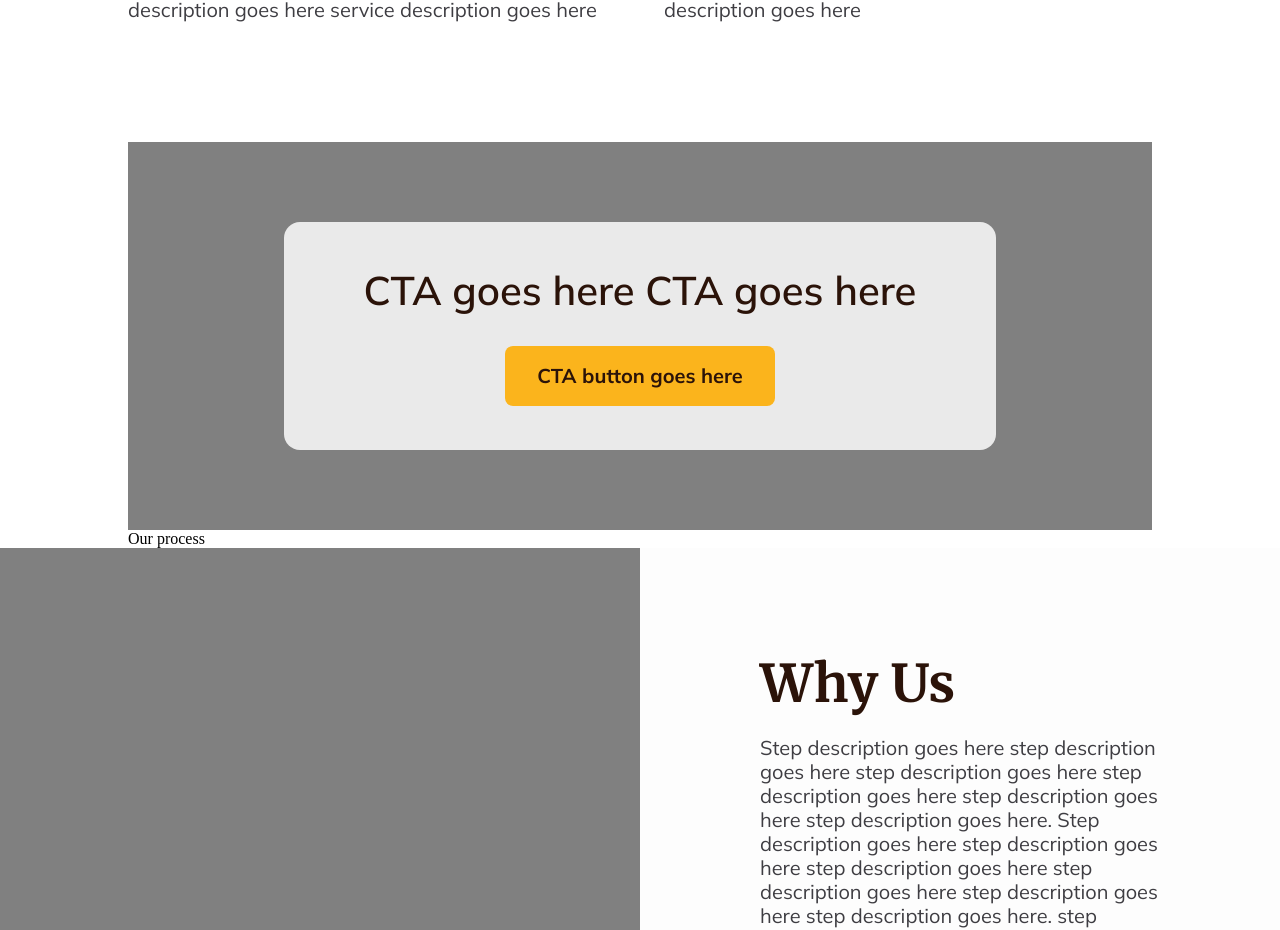
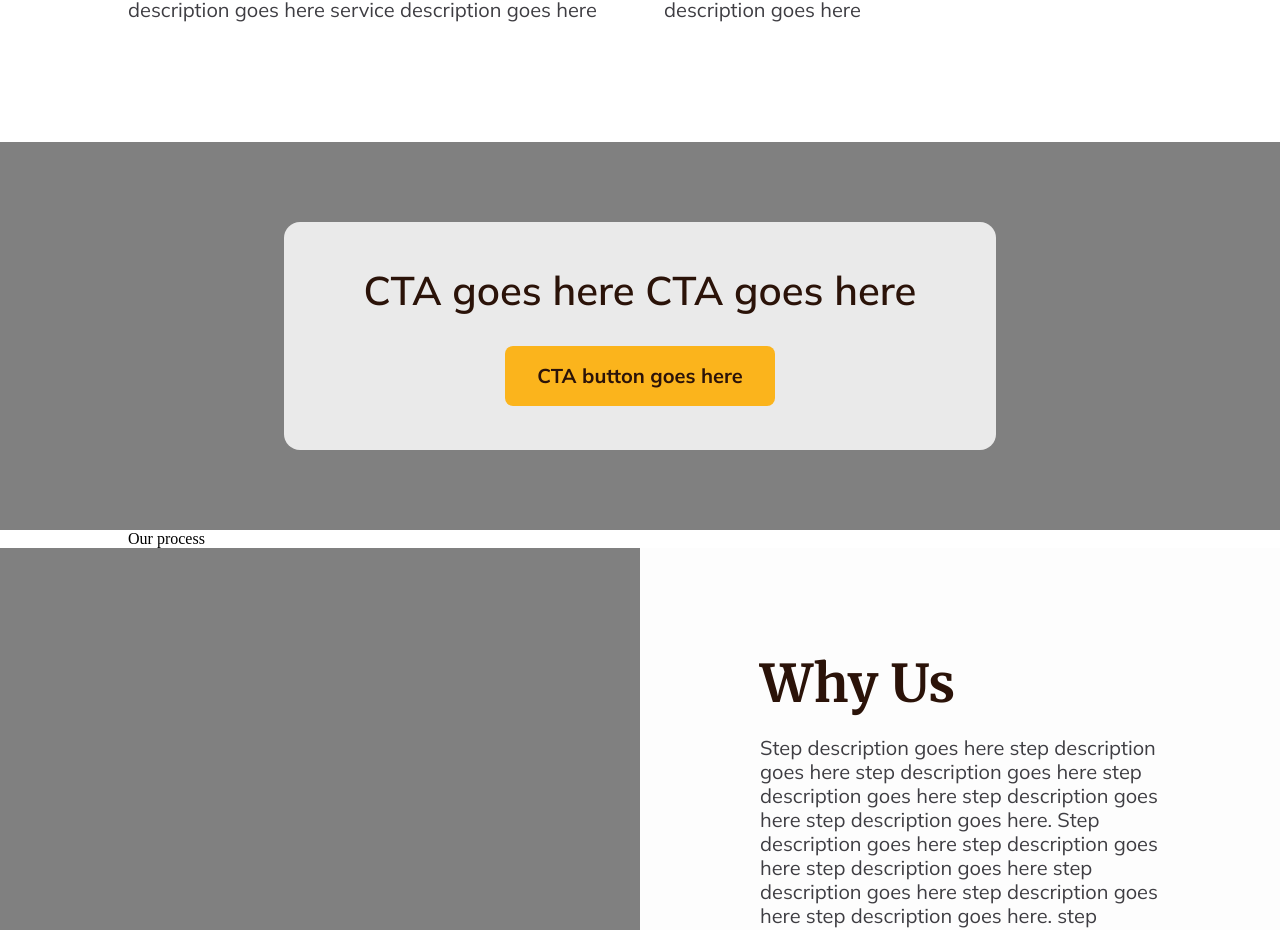
Before and after one commit to dot-slash-digital/tng-web, a Next.js app: page / in a window 1280 px wide. Shown: the part 1572-2502 px from the top of the page. Built offline with nearby package versions, Linux system fonts and the light colour scheme.

Commit message:
Code fixes

```diff
--- a/app/components/home/cta-banner.tsx
+++ b/app/components/home/cta-banner.tsx
@@ -1,22 +1,22 @@
+import Button, { ButtonType } from "@components/button";
 import SectionContainer from "@components/section-container";
 import content from "@content";
 
 import styles from "@styles/home/cta-banner.module.scss";
 
 export default () => {
-  const { button, title } = content.home.ctaBanner;
+  const { button, image, title } = content.home.ctaBanner;
 
   return (
-    <div className={styles.component}>
+    <div
+      className={styles.component}
+      style={{ backgroundColor: `url(${image})` }}
+    >
       <SectionContainer>
-        <div className={styles["new-comp"]}>
-          <div className={styles.container}>
+        <div className={styles.content}>
+          <div className={styles.banner}>
             <div className={styles.title}>{title}</div>
-            <div className={styles.button}>
-              <a className={styles["button-text"]} href={button.destination}>
-                {button.label}
-              </a>
-            </div>
+            <Button {...button} type={ButtonType.PRIMARY} />
           </div>
         </div>
       </SectionContainer>
--- a/app/content.ts
+++ b/app/content.ts
@@ -215,6 +215,7 @@ export default {
         label: "CTA button goes here",
         destination: routes[Page.CONTACT],
       },
+      image: "",
     },
     ourProcess: {
       title: "Our Process",
--- a/app/styles/components/home/cta-banner.module.scss
+++ b/app/styles/components/home/cta-banner.module.scss
@@ -2,47 +2,27 @@
 @use "@fonts" as fonts;
 
 .component {
-  display: flex;
+  background-color: gray;
+  padding: 80px;
 }
 
-.new-comp {
-  background-color: gray;
+.content {
   display: flex;
-  padding: 80px 0px;
-  align-items: center;
   justify-content: center;
-  flex-direction: column;
 }
 
-.container {
+.banner {
+  background-color: colors.$semitransparent;
   padding: 44px 80px;
-  background-color: colors.$semitransparent;
   display: flex;
-  text-align: center;
+  flex-direction: column;
   align-items: center;
-  justify-content: center;
-  flex-direction: column;
+  gap: 32px;
   border-radius: 16px;
-  gap: 32px;
 }
 
 .title {
   @include fonts.header-3;
   color: colors.$brown-600;
+  text-align: center;
 }
-
-.button {
-  background-color: colors.$yellow-200;
-  display: flex;
-  width: fit-content;
-  border-radius: 8px;
-}
-
-.button-text {
-  @include fonts.paragraph-bold;
-  color: colors.$brown-600;
-  text-decoration: none;
-  display: flex;
-  width: fit-content;
-  padding: 20px 32px;
-}
```
